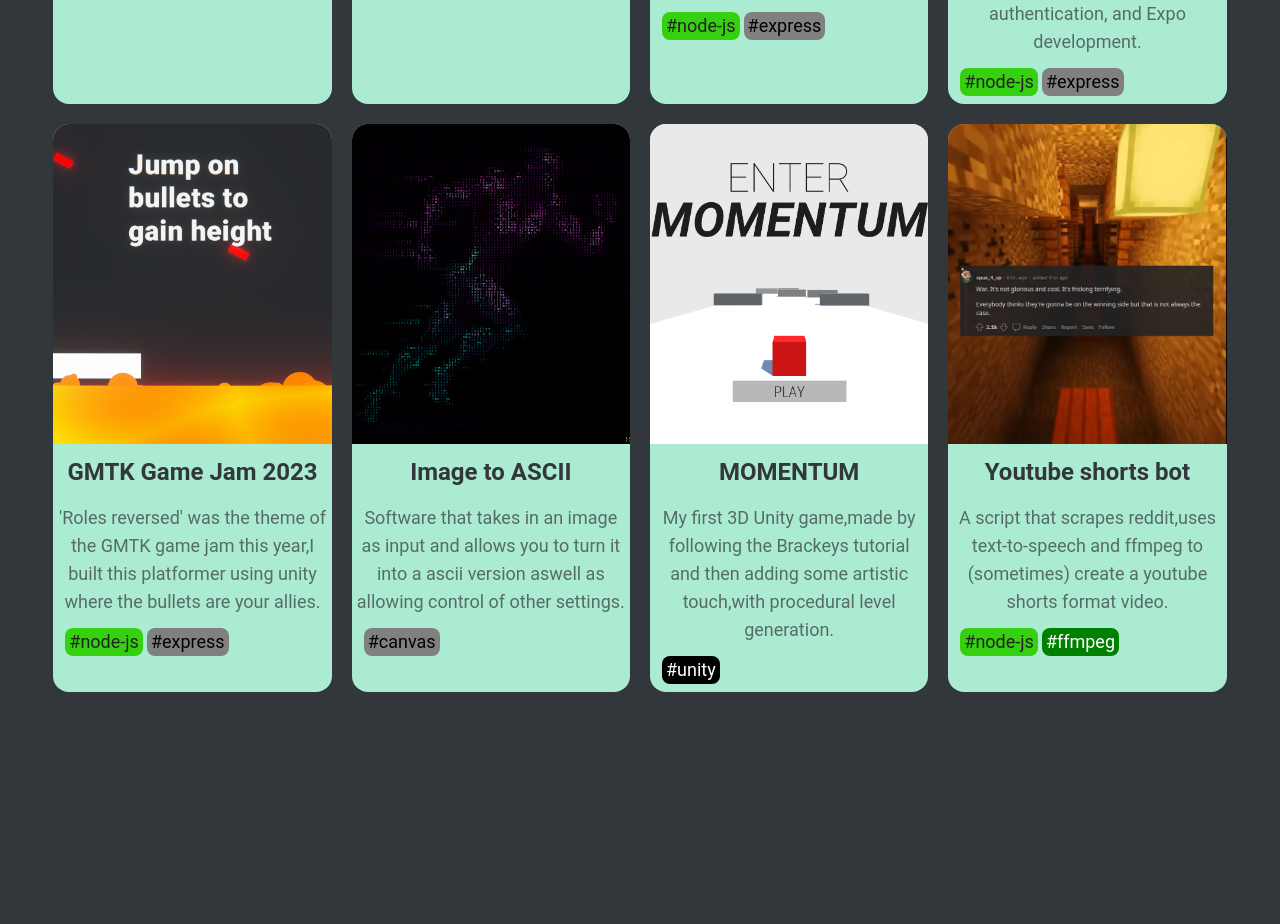
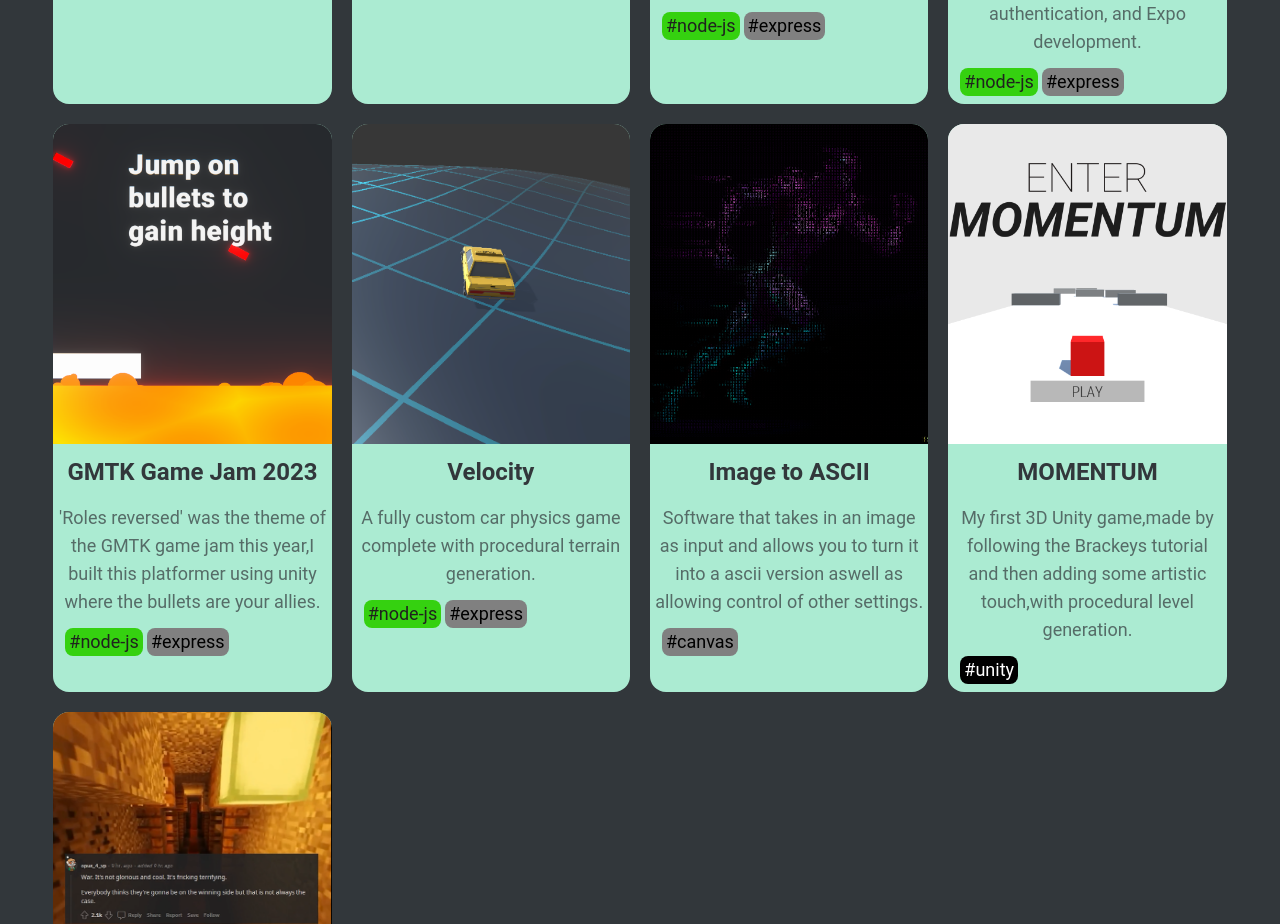
Before and after one commit to skudunter/skudunter.com, a Next.js app: page /portfolio in a window 1280 px wide. Shown: the part 840-1764 px from the top of the page. Before the commit the page ends 1532 px from the top, so only its background shows below. Built offline with nearby package versions, Linux system fonts and the light colour scheme.

Commit message:
feat added velocity

```diff
--- a/app/portfolio/page.tsx
+++ b/app/portfolio/page.tsx
@@ -109,6 +109,26 @@ export default function PortfolioPage() {
           </li>
           <li>
             <ProjectBlooper
+              fileName="velocity"
+              image="velocity.png"
+              title="Velocity"
+              description="A fully custom car physics game complete with procedural terrain generation."
+              tag={[
+                {
+                  title: "#node-js",
+                  mainColor: "#35d110",
+                  textColor: "#1f231e",
+                },
+                {
+                  title: "#express",
+                  mainColor: "grey",
+                  textColor: "black",
+                },
+              ]}
+            />
+          </li>
+          <li>
+            <ProjectBlooper
               fileName="https://imgtoascii-51d7b.web.app/"
               image="imgtoascii-example.png"
               title="Image to ASCII"
```
Also changed, not shown: public/content/velocity.md (added, +67 -0 lines), public/images/car-in-air.png (added), public/images/velocity.png (added).
